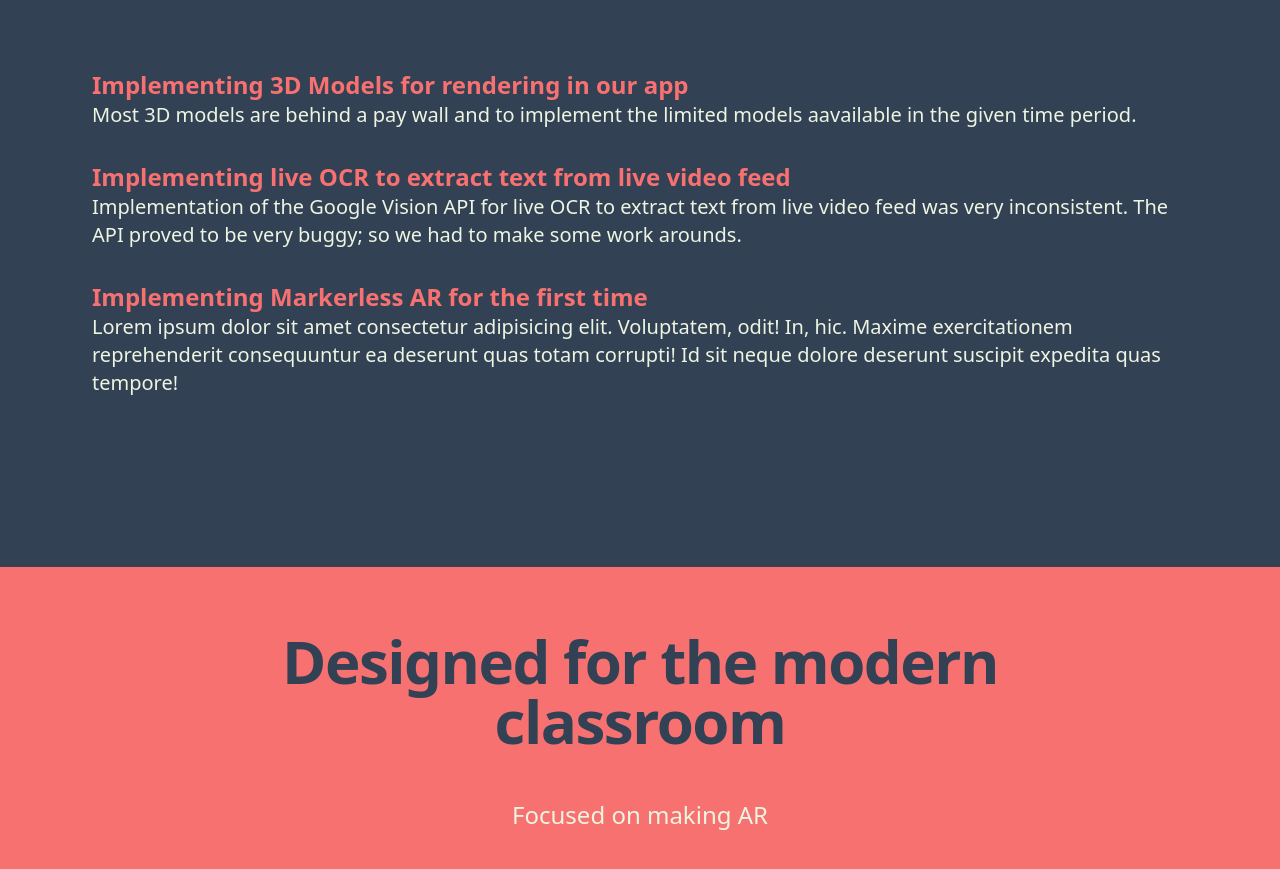
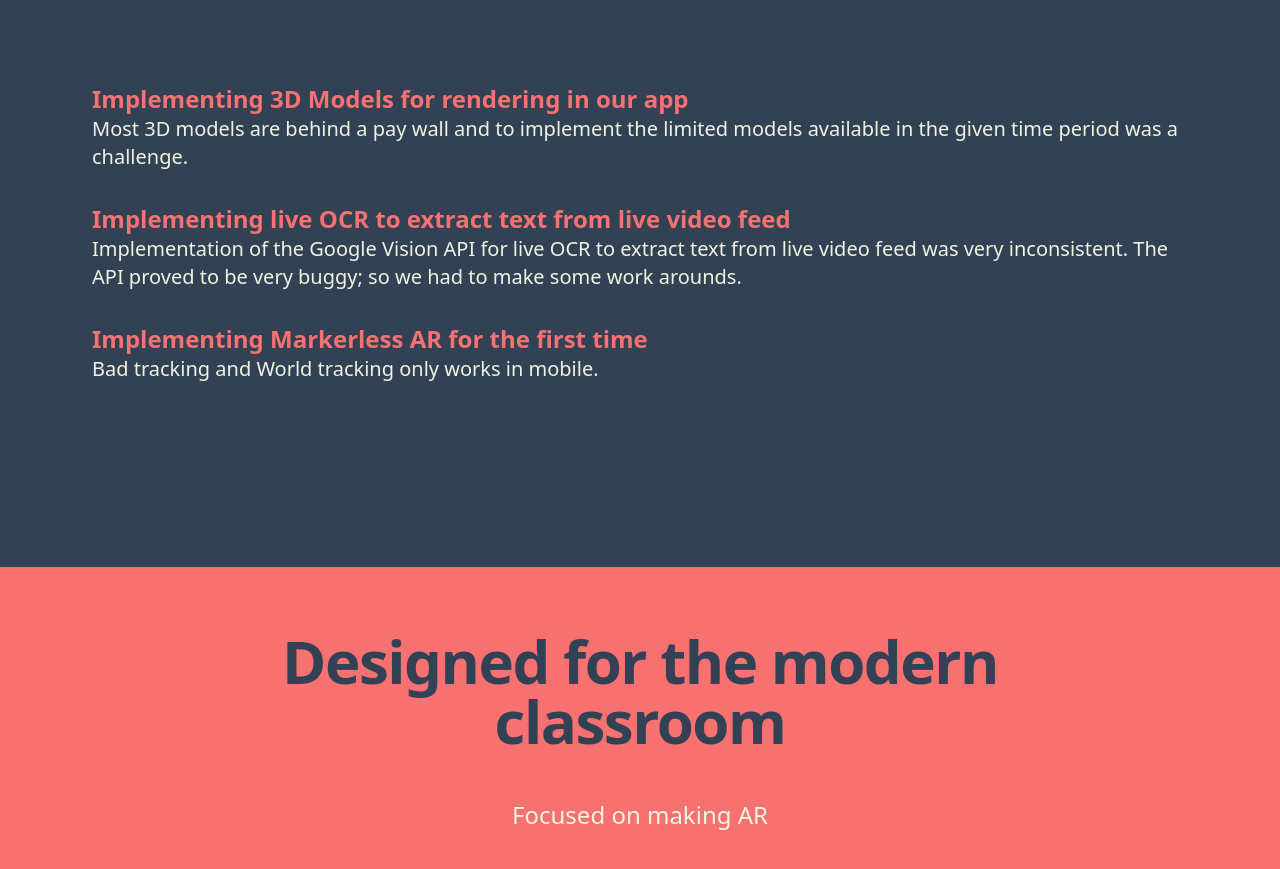
Before and after one commit to Mr-Emerald-Wolf/edlens, a React (Create React App) app: page / in a window 1280 px wide. Shown: the part 4141-5010 px from the top of the page. Built offline with nearby package versions, Linux system fonts and the light colour scheme.

Commit message:
Challenges updated

```diff
--- a/src/components/Challenges.js
+++ b/src/components/Challenges.js
@@ -14,7 +14,7 @@ export default function Challenges() {
                                 Implementing 3D Models for rendering in our app
                             </p>
                             <p className="text-pale text-xl">
-                                Most 3D models are behind a pay wall and to implement the limited models aavailable in the given time period.
+                                Most 3D models are behind a pay wall and to implement the limited models available in the given time period was a challenge.
                             </p>
                         </div>
                         <div className="p-2 m-2">
@@ -31,7 +31,7 @@ export default function Challenges() {
                                 Implementing Markerless AR for the first time
                             </p>
                             <p className="text-pale text-xl">
-                                Lorem ipsum dolor sit amet consectetur adipisicing elit. Voluptatem, odit! In, hic. Maxime exercitationem reprehenderit consequuntur ea deserunt quas totam corrupti! Id sit neque dolore deserunt suscipit expedita quas tempore!
+                                Bad tracking and World tracking only works in mobile.
                             </p>
                         </div>
 
```
